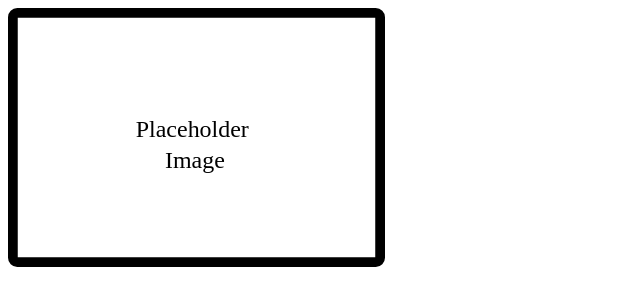
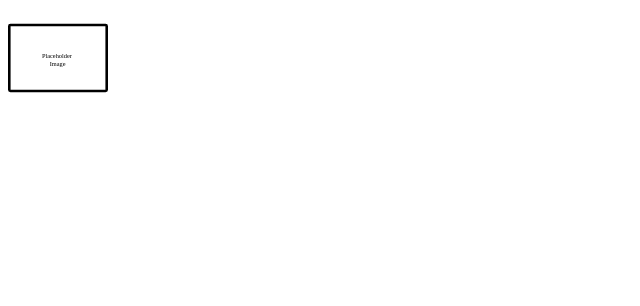
Before and after one commit to mae-jq/mae-jq.github.io, a plain HTML site: page index.html in a window 1280 px wide. Shown: the whole page, without its empty margins (0-640 px from the left). Drawn offline with Linux system fonts and the light colour scheme.

Commit message:
Update index.html

```diff
--- a/index.html
+++ b/index.html
@@ -2,6 +2,6 @@
 
 <title>Projects Home</title>
 
-<img src="placeholder image 377x259.svg" alt="missing">
+<img src="placeholder image 377x259.svg" alt="missing" height="100" width="100">
 
 </html>
```
